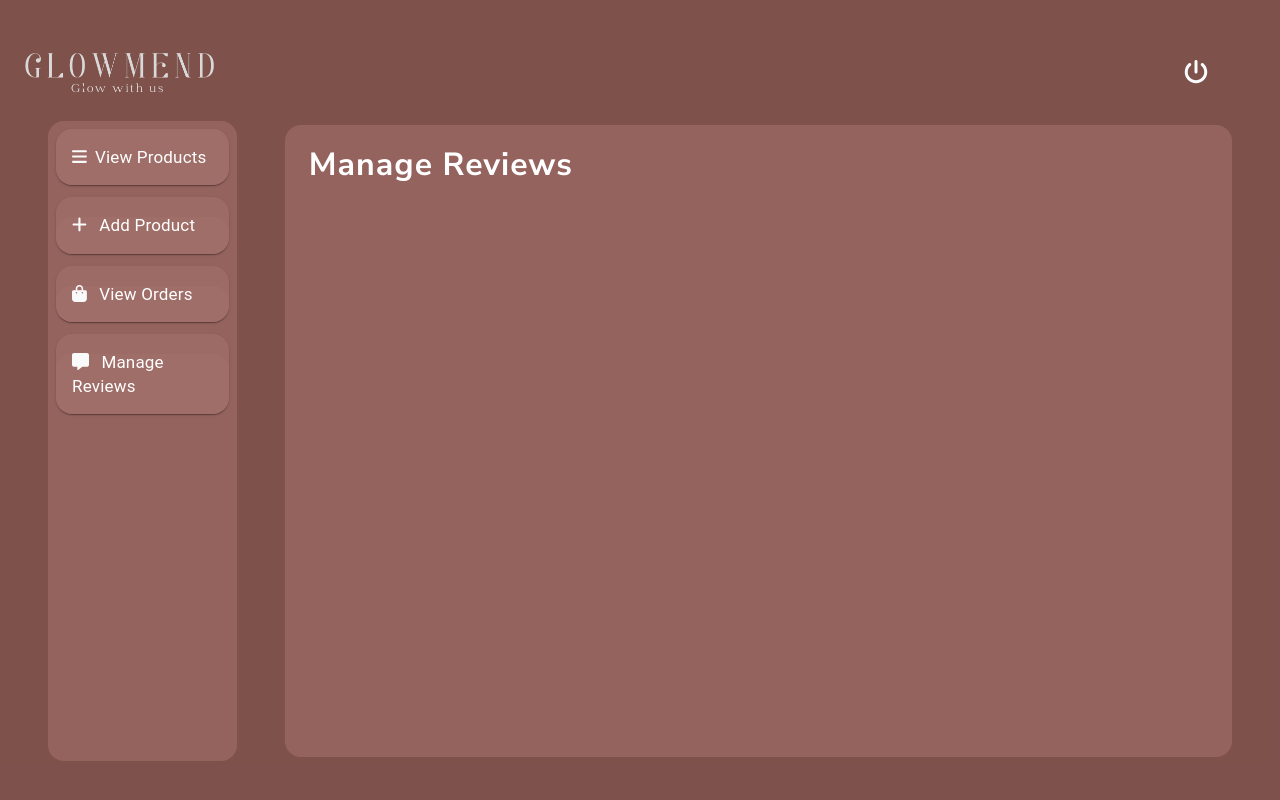
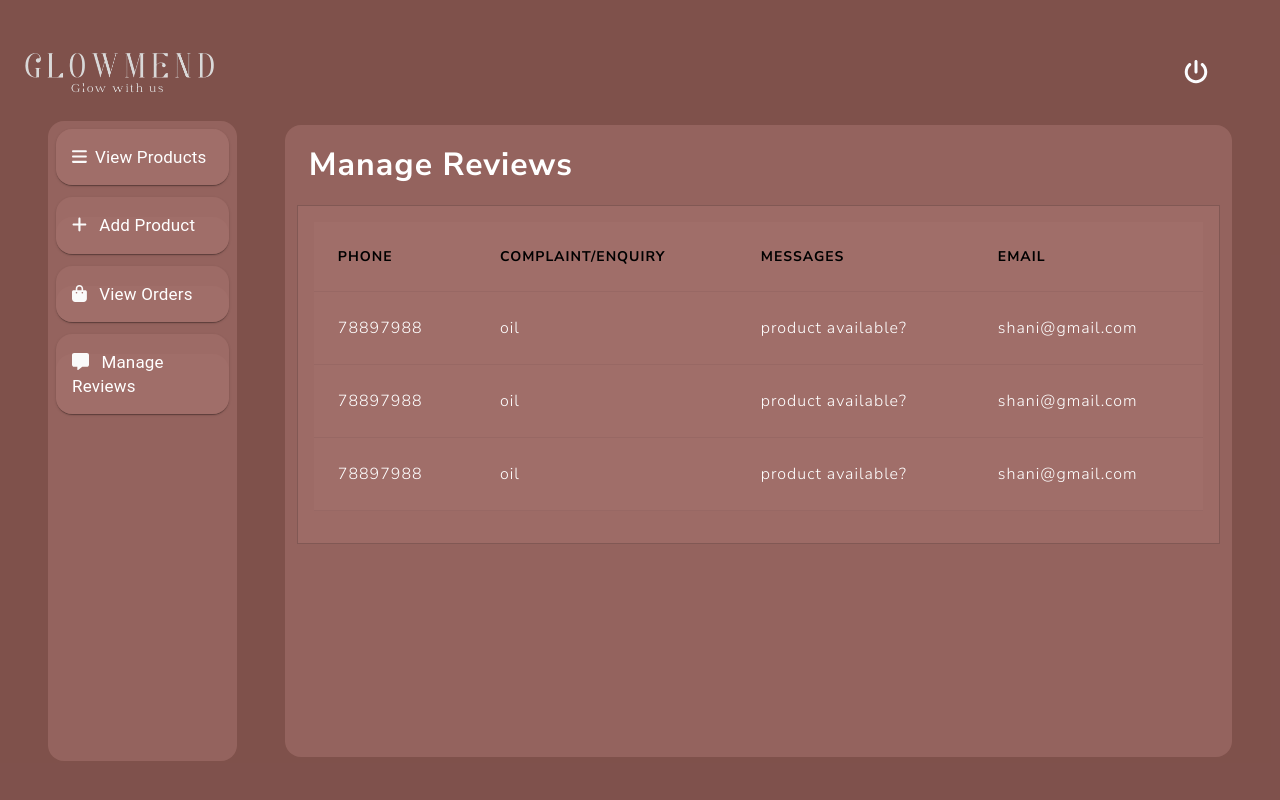
Before and after one commit to shanishaju/GlowMend-Admin, a React (Vite) app: page /reviews in a window 1280 px wide. Shown: the top 800 px of the page. Built offline with nearby package versions, Linux system fonts and the light colour scheme.

Commit message:
review design done

```diff
--- a/src/pages/AllProducts.jsx
+++ b/src/pages/AllProducts.jsx
@@ -118,7 +118,7 @@ function AllProducts() {
                                 <Card
                                     key={item.id}
                                     sx={{
-                                        maxWidth: 250, marginRight: "20px", marginTop: "10px"
+                                        maxWidth: 250, marginRight: "20px", marginTop: "20px"
                                     }}>
                                     <CardMedia
                                         sx={{ height: 150 }}
--- a/src/pages/ManageReviews.jsx
+++ b/src/pages/ManageReviews.jsx
@@ -8,6 +8,83 @@ function ManageReviews() {
         <>
             <div className='ms-5 me-5 rounded-4 ' style={{ width: "80%", backgroundColor: "#a3706b96", height: "79vh" }}>
                 <p className='text-light ms-4 mt-3' style={{ fontSize: "32px", fontWeight: "bold" }} >Manage Reviews</p>
+                <main className="app-content">
+                    <div className="app-title" style={{ alignItem: "center" }}>
+
+                    </div>
+
+                    <div className="content" style={{backgroundColor:""}}>
+                        <div className="container-fluid">
+                            <div className="row">
+                                <div className="col-md-12" >
+                                    <div className="card card-plain"  style={{backgroundColor:"#a3706b96"}}>
+
+                                        <div className="card-body">
+                                            <div className="table-responsive"  >
+                                                <table className="table table-hover" >
+                                                    <thead className>
+                                                        <tr><th  style={{backgroundColor:"#a3706b96"}}>
+                                                            Phone
+                                                            </th>
+                                                            <th  style={{backgroundColor:"#a3706b96"}}>
+                                                                Complaint/Enquiry
+                                                            </th>
+                                                            <th  style={{backgroundColor:"#a3706b96"}}>
+                                                                Messages
+                                                            </th>
+                                                            <th  style={{backgroundColor:"#a3706b96"}}>Email
+                                                            </th>
+                                                        </tr></thead>
+                                                    <tbody>
+
+                                                        <tr  >
+                                                            <td  style={{backgroundColor:"#a3706b96",color:"white"}}>78897988
+                                                            </td>
+                                                            <td  style={{backgroundColor:"#a3706b96",color:"white"}}>
+                                                                oil
+                                                            </td>
+                                                            <td  style={{backgroundColor:"#a3706b96",color:"white"}}>
+                                                                product available?
+                                                            </td  >
+                                                            <td  style={{backgroundColor:"#a3706b96",color:"white"}}>shani@gmail.com
+                                                            </td>
+                                                        </tr>
+                                                        <tr  >
+                                                            <td  style={{backgroundColor:"#a3706b96",color:"white"}}>78897988
+                                                            </td>
+                                                            <td  style={{backgroundColor:"#a3706b96",color:"white"}}>
+                                                                oil
+                                                            </td>
+                                                            <td  style={{backgroundColor:"#a3706b96",color:"white"}}>
+                                                                product available?
+                                                            </td  >
+                                                            <td  style={{backgroundColor:"#a3706b96",color:"white"}}>shani@gmail.com
+                                                            </td>
+                                                        </tr>
+                                                        <tr  >
+                                                            <td  style={{backgroundColor:"#a3706b96",color:"white"}}>78897988
+                                                            </td>
+                                                            <td  style={{backgroundColor:"#a3706b96",color:"white"}}>
+                                                                oil
+                                                            </td>
+                                                            <td  style={{backgroundColor:"#a3706b96",color:"white"}}>
+                                                                product available?
+                                                            </td  >
+                                                            <td  style={{backgroundColor:"#a3706b96",color:"white"}}>shani@gmail.com
+                                                            </td>
+                                                        </tr>
+
+
+                                                    </tbody>
+                                                </table>
+                                            </div>
+                                        </div>
+                                    </div>
+                                </div>
+                            </div>
+                        </div>
+                    </div>
+                </main>
             </div>
 
         </>
```
